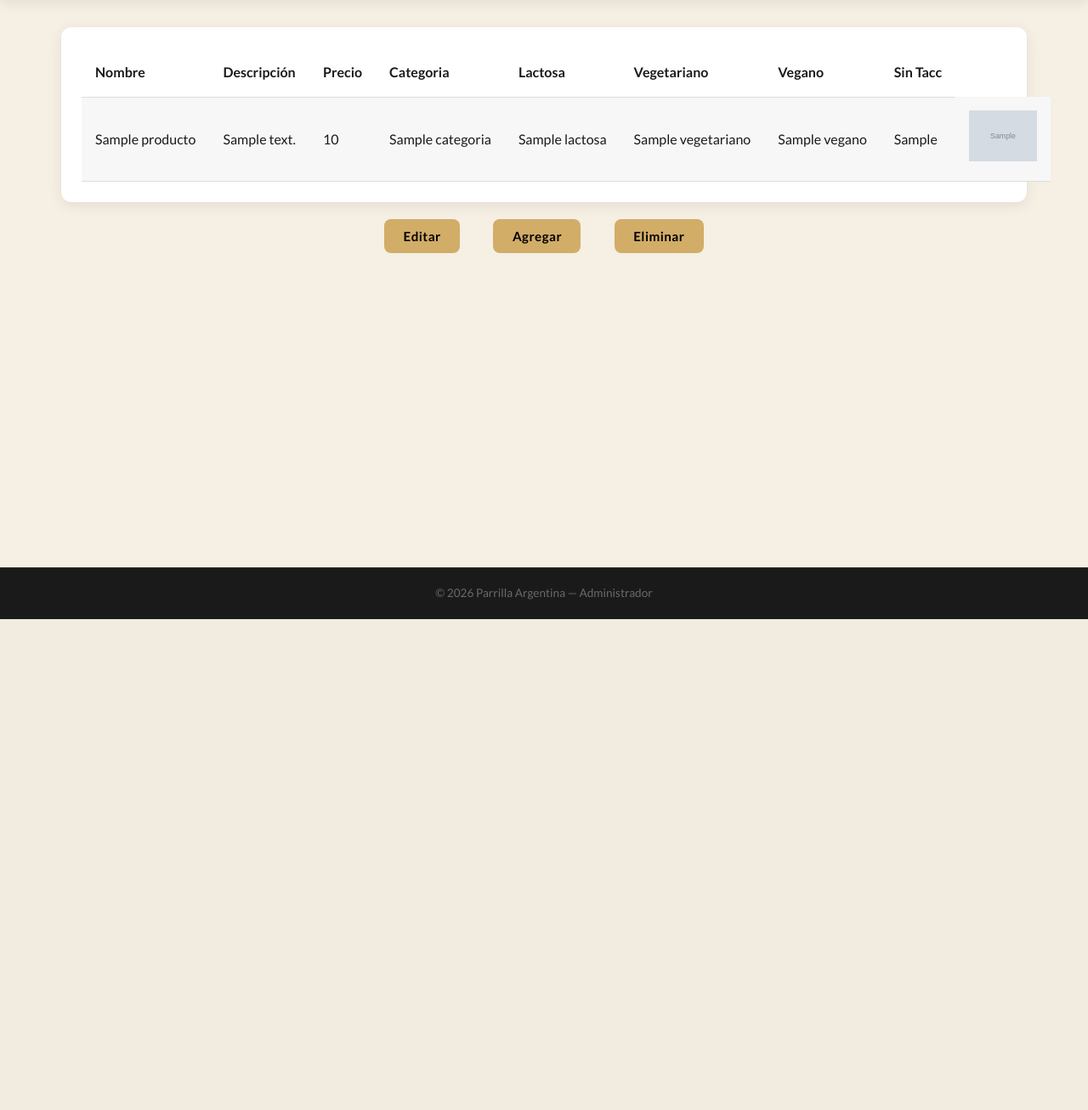
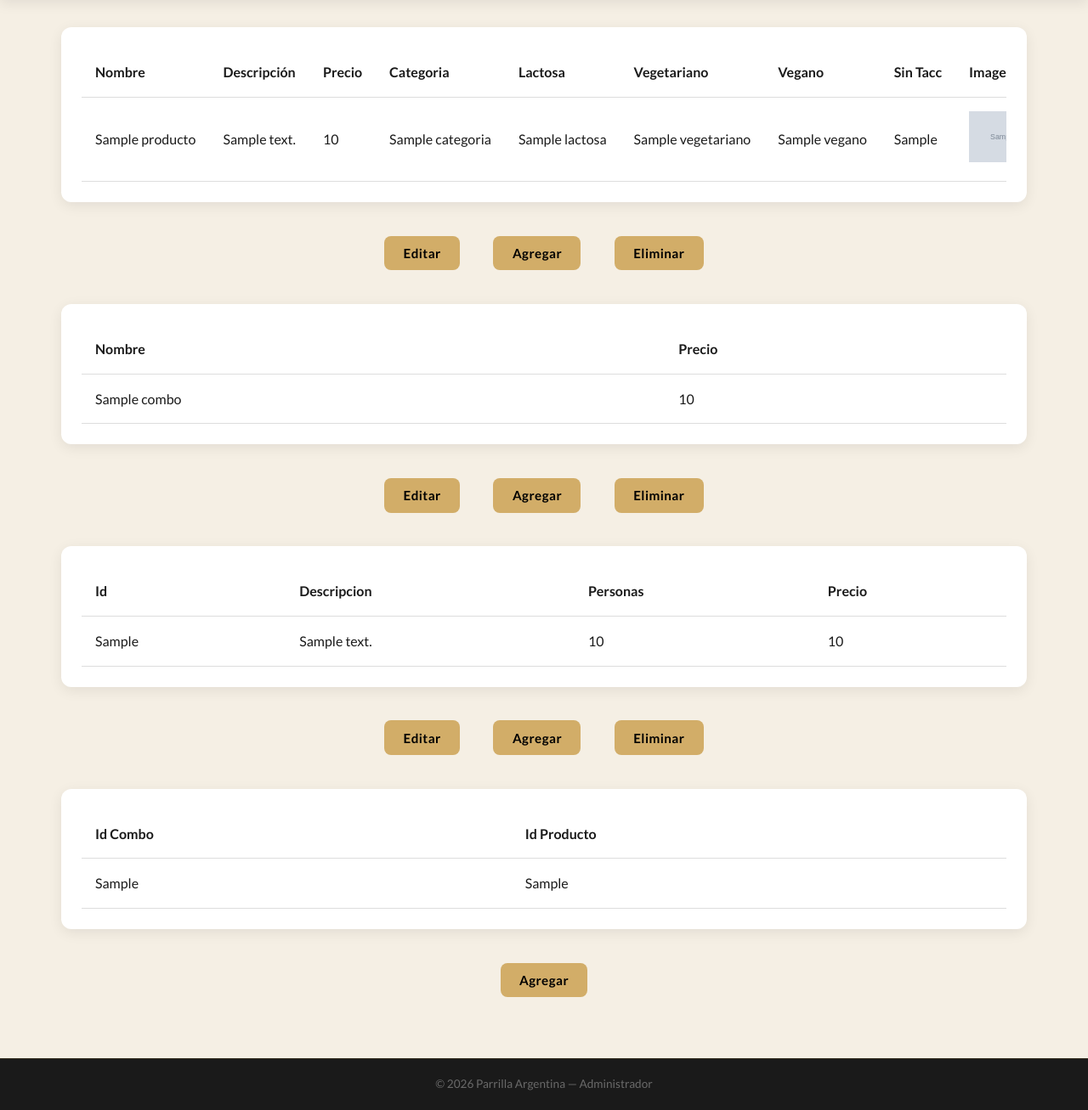
Before and after one commit to IgnacioZamparolo/VEDAAVIFI-TP-FINAL, a Flask app: template frontend/app/templates/editarMenuAdmi.html in a window 1280 px wide. Shown: the part 71-1378 px from the top of the page at 85% size. Before the commit the page ends 800 px from the top, so only its background shows below. Run offline with Flask 3, Linux system fonts and the light colour scheme; the template is opened without the code that fills it: most values are stand-ins (such as "Sample title", 1, 10 or a date in 2020); grey boxes marked "Sample" are stand-in pictures.

Commit message:
style: arreglar css vista admin abm menu

```diff
--- a/frontend/app/static/css/abm_admin.css
+++ b/frontend/app/static/css/abm_admin.css
@@ -1,3 +1,9 @@
+.cont-papa{
+  display: flex;
+  justify-content: space-evenly;
+  flex-direction: column;
+}
+
 .table-section {
   width: 100%;
   padding: 2rem;
@@ -13,6 +19,8 @@
   padding: 1.5rem;
   box-shadow: 0 4px 16px rgba(0, 0, 0, 0.08);
   box-sizing: border-box;
+  display: flex;
+  justify-content: space-between;
 }
 
 .table-responsive {
@@ -24,7 +32,6 @@
   border: 1;
   border-radius: 12px;
   width: 100%;
-  min-width: 1000px;
   border-collapse: collapse;
   table-layout: auto;
 }
@@ -36,23 +43,27 @@
   border-bottom: 1px solid #dddddd;
   vertical-align: middle;
   white-space: nowrap;
+
 }
-
+.abm-table tbody tr:hover {
+  background-color: #f7f7f7;
+}
 .abm-table th {
   font-weight: 700;
   white-space: nowrap;
 }
-
 .abm-table tbody {
   background-color: #f7f7f7;
 }
+
 .contB {
-  margin-top: 20px;
+  height: 15vh;
   width: 100%;
   display: flex;
   justify-content: center;
   align-items: center;
 }
+
 .contB .botones-form {
   width: 40%;
   display: flex;
@@ -130,3 +191,35 @@ li {
   justify-content: space-evenly;
   align-items: center;
 }
+.abm-table tbody {
+  background-color: transparent;
+}
+
+.btn-F {
+  display: flex;
+  align-items: center;
+  margin-top: 1rem;
+}
+
+.btn-F .form__btn--submit {
+  width: 100%;
+}
+
+.bloques-cv {
+  height: auto;
+  gap: 0.8rem;
+  justify-content: flex-start;
+}
+
+.contF-cv {
+  height: auto;
+}
+
+.form .contF {
+  height: auto;
+  width: 50%;
+  display: flex;
+  flex-direction: column;
+  border-radius: 10px;
+  padding: 1.5rem;
+}
--- a/frontend/app/static/js/admin.js
+++ b/frontend/app/static/js/admin.js
@@ -55,7 +55,7 @@ if (botonEditarServicio) {
         formEliminarServicio.style.display ='none'
     })
 }
-const selectEditarServicio = formEditarServicio.querySelector('select')
+const selectEditarServicio = formEditarServicio ? formEditarServicio.querySelector('select') : null
 if (selectEditarServicio) {
     selectEditarServicio.addEventListener("change", function() {
         const id = this.value
@@ -72,7 +72,7 @@ if (botonEliminarServicio) {
         formEliminarServicio.style.display ='block'
     })
 }
-const selectEliminarServicio = formEliminarServicio.querySelector('select')
+const selectEliminarServicio = formEliminarServicio ? formEliminarServicio.querySelector('select') : null
 if (selectEliminarServicio) {
     selectEliminarServicio.addEventListener("change", () => {
         const id = selectEliminarServicio.value
@@ -119,6 +119,7 @@ if (botonEliminarProd) {
         formEliminarProd.style.display ='block'
     })
 }
+
 const inputIdProductoEliminar = formEliminarProd.querySelector('input[name="id_producto"]')
 inputIdProductoEliminar.addEventListener("input", () => {
     const id = inputIdProductoEliminar.value
--- a/frontend/app/templates/base_admin.html
+++ b/frontend/app/templates/base_admin.html
@@ -41,8 +41,5 @@
     <footer class="footer">
         <p>&copy; 2026 Parrilla Argentina &mdash; Administrador</p>
     </footer>
-    {% block extra_js %}
-    <script src="{{ url_for('static', filename='js/admin.js') }}"></script>
-    {% endblock %}
 </body>
 </html>
--- a/frontend/app/templates/editarMenuAdmi.html
+++ b/frontend/app/templates/editarMenuAdmi.html
@@ -6,7 +6,9 @@
 {% block styles %}
 <link rel="stylesheet" href="{{ url_for('static', filename='css/abm_admin.css') }}">
 {% endblock %}
+<div class="cont-papa">
     <div class="abm-card">
+        <div class="table-responsive">
             <table class="abm-table">
                 <thead>
                     <tr>
@@ -18,6 +20,7 @@
                         <th>Vegetariano</th>
                         <th>Vegano</th>
                         <th>Sin Tacc</th>
+                        <th>Imagen</th>
                     </tr>
                 </thead>
                 <tbody>
@@ -136,7 +91,78 @@
                     <label class="form__label" for="imagen">Imagen:</label>
                     <input type="file" id="imagen" name="imagen" accept="image/jpg,image/jpeg,image/png,image/webp">
 
+                    <div class="btn-F" id="enviarP">
+                        <button class="form__btn--submit"  type="submit">Enviar</button>
+                    </div>
+                </div>
+
+            </div>
+        </div>
+    </form>
+</div>
+
+<div class="form" id="eliminar_prod" style="display:none">
+    <form action="{{ url_for('productos.eliminar', id_producto=0)}}" method="POST">
+        <div class="contF">
+            <div class="bloques">
+                <label class="form__label" for="id_producto">Id del producto: </label>
+                <input class="form__input" type="text" id="id_producto" name="id_producto" placeholder="Id Producto"
+                    required>
+            </div>
+            <div class="btn-F">
                 <button class="form__btn--submit" type="submit">Enviar</button>
+            </div>
+        </div>
+    </form>
+</div>
+
+<div class="form" id="editar_prod" style="display:none">
+    <form action="{{ url_for('productos.editar', id_producto=0)}}" method="POST">
+        <div class="contFH">
+            <div class="bloquesH">
+                <div class="inputs">
+                    <label class="form__label" for="id_producto">Id del producto: </label>
+                    <input class="form__input" type="text" id="id_producto" name="id_producto" placeholder="Id Producto"
+                        required>
+
+                    <label class="form__label" for="nombre">Nombre del producto:</label>
+                    <input class="form__input" type="text" id="nombre" name="nombre" placeholder="Nombre" required>
+
+                    <label class="form__label" for="descripcion">Descripción:</label>
+                    <input class="form__input" type="text" id="descripcion" rows=4 name="descripcion"
+                        placeholder="descripcion" required>
+
+                    <label class="form__label" for="precio">Precio:</label>
+                    <input class="form__input" type="number" id="precio" name="precio" placeholder="precio" required>
+
+                    <label class="form__label" for="categoria">Categoria:</label>
+                    <input class="form__input" type="text" id="categoria" name="categoria" placeholder="categoria" required>
+
+                </div>
+                <div class="checkbox">
+                    <label class="form__label" for="lactosa">Lactosa:</label>
+                    <input type="checkbox" id="lactosa" name="lactosa">
+
+                    <label class="form__label" for="vegetariano">Vegetariano:</label>
+                    <input type="checkbox" id="vegetariano" name="vegetariano">
+
+                    <label class="form__label" for="vegano">Vegano:</label>
+                    <input type="checkbox" id="vegano" name="vegano">
+
+                    <label class="form__label" for="sin_tacc">Sin Tacc:</label>
+                    <input type="checkbox" id="sin_tacc" name="sin_tacc">
+
+                    <label class="form__label" for="imagen">Imagen:</label>
+                    <input type="file" id="imagen" name="imagen" accept="image/jpg,image/jpeg,image/png,image/webp">
+                    <div class="btn-F" id="enviarP1">
+                        <button class="form__btn--submit"  type="submit">Enviar</button>
+                    </div>
+                </div>
+
+
+            </div>
+
+        </div>
     </form>
 </div>
 
@@ -163,7 +189,7 @@
 
 <div>
     <div class="contB">
-        <ul class="botones-form-combos">
+        <ul class="botones-form">
             <li><button class="form__btn" id="btn-editar-combo">Editar</button></li>
             <li><button class="form__btn" id="btn-agregar-combo">Agregar</button></li>
             <li><button class="form__btn" id="btn-eliminar-combo">Eliminar</button></li>
@@ -232,7 +258,8 @@
 </div>
 
 <!---COMBO VERSION--->
-<table border="1">
+<div class="abm-card">
+    <table class="abm-table">
         <thead>
             <tr>
                 <th>Id</th>
@@ -252,19 +279,25 @@
             {% endfor %}
         </tbody>
     </table>
+</div>
+
 <div>
-    <ul class="botones-form-combos-version">
+    <div class="contB">
+        <ul class="botones-form">
             <li><button class="form__btn" id="btn-editar-combo-version">Editar</button></li>
             <li><button class="form__btn" id="btn-agregar-combo-version">Agregar</button></li>
             <li><button class="form__btn" id="btn-eliminar-combo-version">Eliminar</button></li>
         </ul>
     </div>
+
+</div>
 <div class="form" id="agregar_combo_version" style="display:none">
     <form action="{{ url_for('combo_version.agregar')}}" method="POST">
-        <div class="contF">
-            <div class="bloques">
+        <div class="contF contF-cv">
+            <div class="bloques bloques-cv">
                 <label class="form__label" for="descripcion">Nombre de la version:</label>
-                <input class="form__input" type="text" id="descripcion" name="descripcion" placeholder="Descripcion" required>
+                <input class="form__input" type="text" id="descripcion" name="descripcion" placeholder="Descripcion"
+                    required>
 
                 <label class="form__label" for="personas">Personas:</label>
                 <input class="form__input" type="number" id="personas" name="personas" placeholder="Personas" required>
--- a/frontend/app/templates/editarReseniasAdmi.html
+++ b/frontend/app/templates/editarReseniasAdmi.html
@@ -49,4 +49,7 @@
 
     </form>
 </div>
+    {% block extra_js %}
+        <script src="{{ url_for('static', filename='js/admin.js') }}"></script>
+    {% endblock %}
 {% endblock %}
```
Also changed, not shown: other parts of frontend/app/static/css/abm_admin.css (+52 -2 lines), other parts of frontend/app/templates/editarMenuAdmi.html (+26 -72 lines), frontend/app/templates/editarServiciosAdmi.html (+8 -4 lines). Lines whose indentation alone changed are shown as unchanged.
